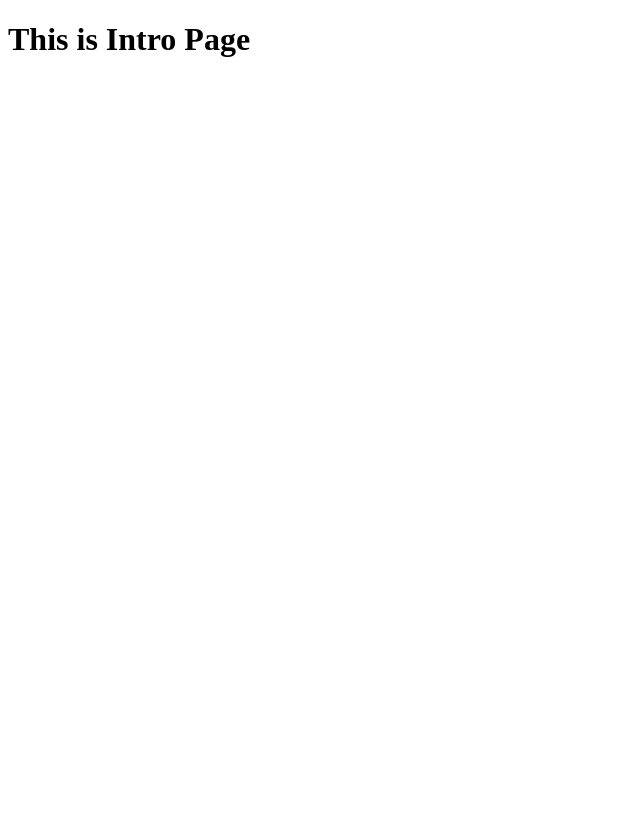
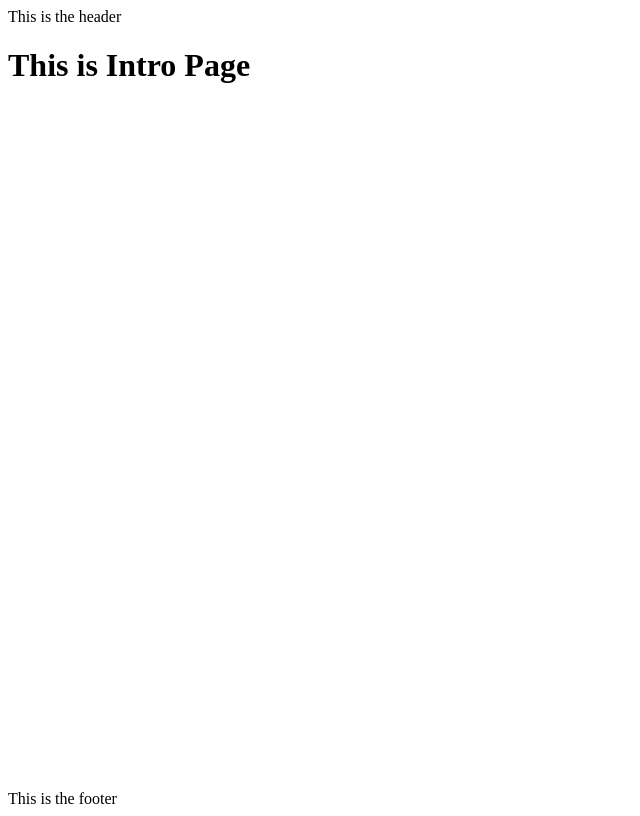
Before and after one commit to CodectiveOrg/snake-frontend, a React (Vite) app: page / in a window 1280 px wide. Shown: the whole page, without its empty margins (0-640 px from the left). Built offline with nearby package versions, Linux system fonts and the light colour scheme.

Commit message:
[ADD] footer & header components to root layout

```diff
--- /dev/null
+++ b/src/components/Footer/Footer.module.css
@@ -0,0 +1,3 @@
+footer {
+    text-align: center;
+}
--- /dev/null
+++ b/src/components/Footer/Footer.tsx
@@ -0,0 +1,9 @@
+import type { ReactNode } from "react";
+
+import styles from "./Footer.module.css";
+
+function Footer(): ReactNode {
+  return <div className={styles.footer}>This is the footer</div>;
+}
+
+export default Footer;
--- /dev/null
+++ b/src/components/Header/Header.module.css
@@ -0,0 +1,3 @@
+header {
+    text-align: center;
+}
--- /dev/null
+++ b/src/components/Header/Header.tsx
@@ -0,0 +1,9 @@
+import type { ReactNode } from "react";
+
+import styles from "./Header.module.css";
+
+function Header(): ReactNode {
+  return <div className={styles.header}>This is the header</div>;
+}
+
+export default Header;
--- a/src/layouts/RootLayout/RootLayout.module.css
+++ b/src/layouts/RootLayout/RootLayout.module.css
@@ -0,0 +1,7 @@
+.root-layout {
+    display: grid;
+    grid-template-rows: auto 1fr auto;
+
+    min-block-size: 100vh;
+    min-block-size: 100dvh;
+}
--- a/src/layouts/RootLayout/RootLayout.tsx
+++ b/src/layouts/RootLayout/RootLayout.tsx
@@ -1,4 +1,7 @@
 import type { ReactNode } from "react";
+
+import Header from "../../components/Header/Header.tsx";
+import Footer from "../../components/Footer/Footer.tsx";
 
 import { Outlet } from "react-router";
 
@@ -7,9 +10,11 @@ import styles from "./RootLayout.module.css";
 function RootLayout(): ReactNode {
   return (
     <div className={styles["root-layout"]}>
+      <Header />
       <main>
         <Outlet />
       </main>
+      <Footer />
     </div>
   );
 }
--- a/src/pages/NotFound/NotFound.module.css
+++ b/src/pages/NotFound/NotFound.module.css
@@ -4,7 +4,4 @@
     align-content: center;
 
     text-align: center;
-
-    min-block-size: 100vh;
-    min-block-size: 100dvh;
 }
```
